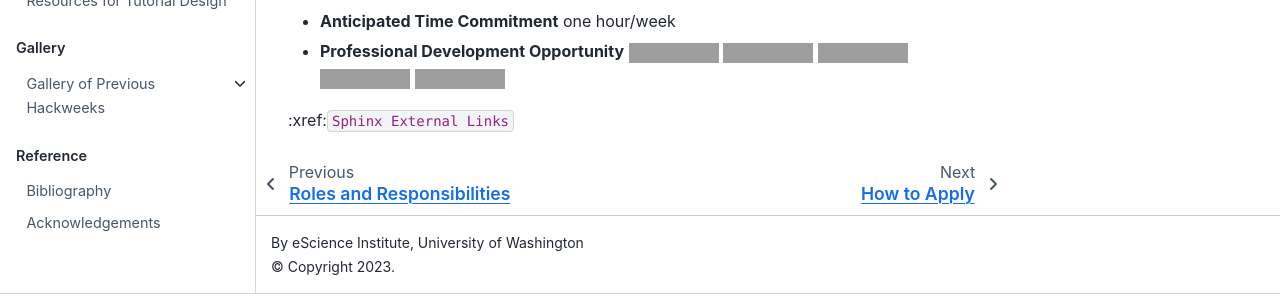
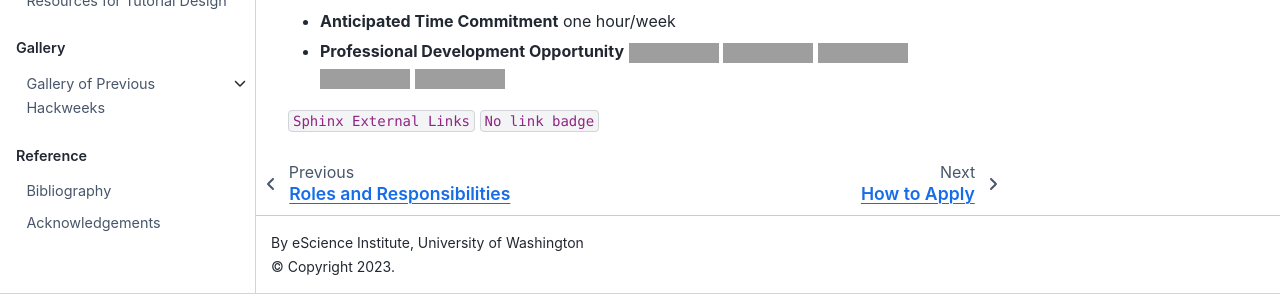
Before and after one commit to uwhackweek/hackweeks-as-a-service, a Jupyter Book: the page built from docs/services/roles-details.md, in a window 1280 px wide and 900 px high, scrolled down 5033 px, cut to the strip 606-900 px from the top of the window. Built offline with Jupyter Book 1.0.4 settings and Sphinx 7.4.7 and the Sphinx Book theme 1.1.4, drawn with Linux system fonts in a browser that asks for light colours; cross-references to code outside the pages are shown as plain code; grey boxes are pictures that could not be loaded.

Commit message:
try adding custom link

```diff
--- /dev/null
+++ b/docs/links/nolink-badge.py
@@ -0,0 +1,7 @@
+import link
+
+link_name = "Sphinx External Links"
+user_text = "External Links Extension"
+url = "http://www.sphinx-doc.org/en/stable/ext/extlinks.html"
+
+link.xref_links.update({link_name: (user_text, url)})
--- a/docs/services/roles-details.md
+++ b/docs/services/roles-details.md
@@ -240,4 +240,5 @@
 [![infrastructure](https://img.shields.io/static/v1?label=&message=computing&nbsp;infrastructure&color=orange)](https://)
 [![web](https://img.shields.io/static/v1?label=&message=web&nbsp;development&color=orange)](https://)
 
-:xref:`Sphinx External Links`
+{xref}`Sphinx External Links`
+{xref}`No link badge`
```
